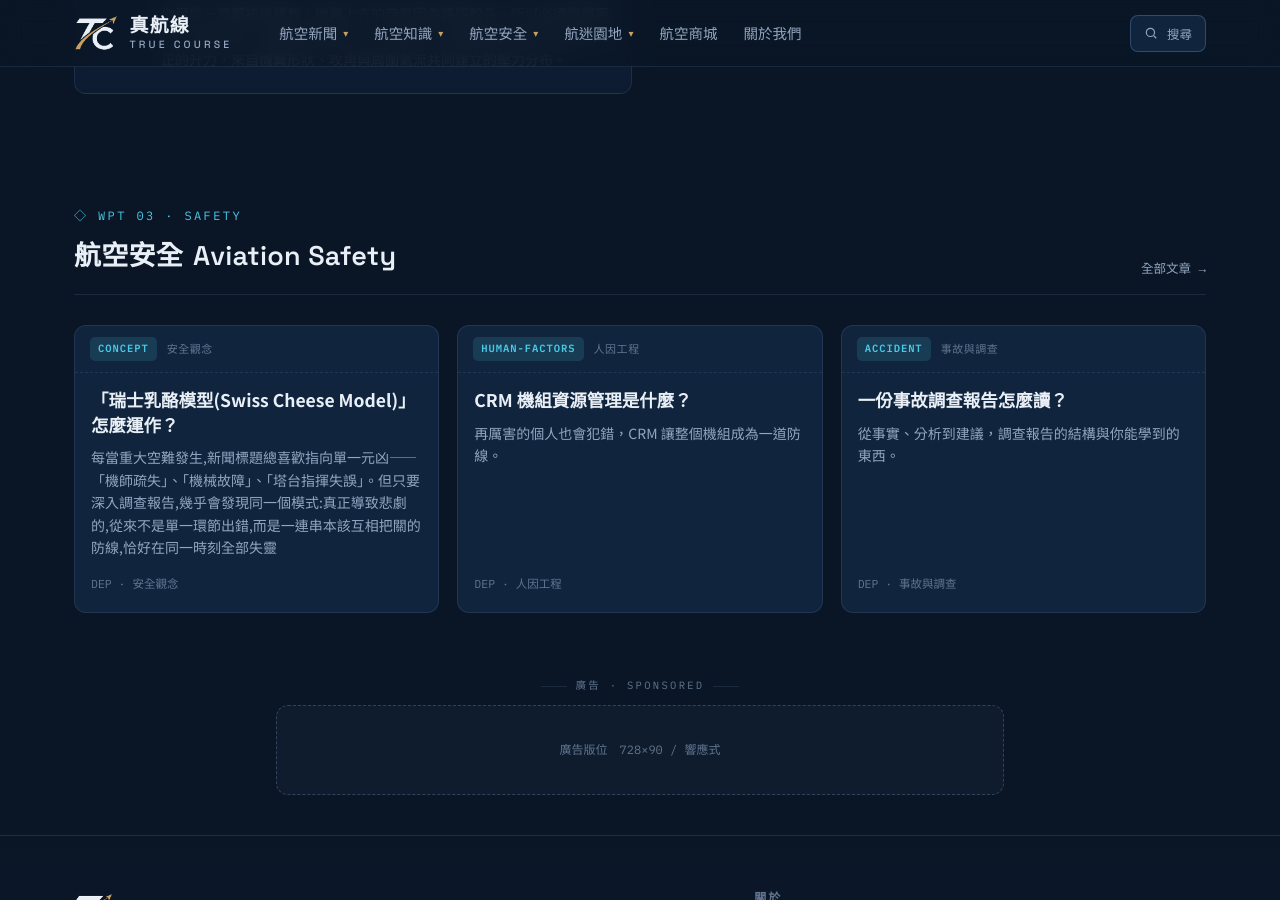
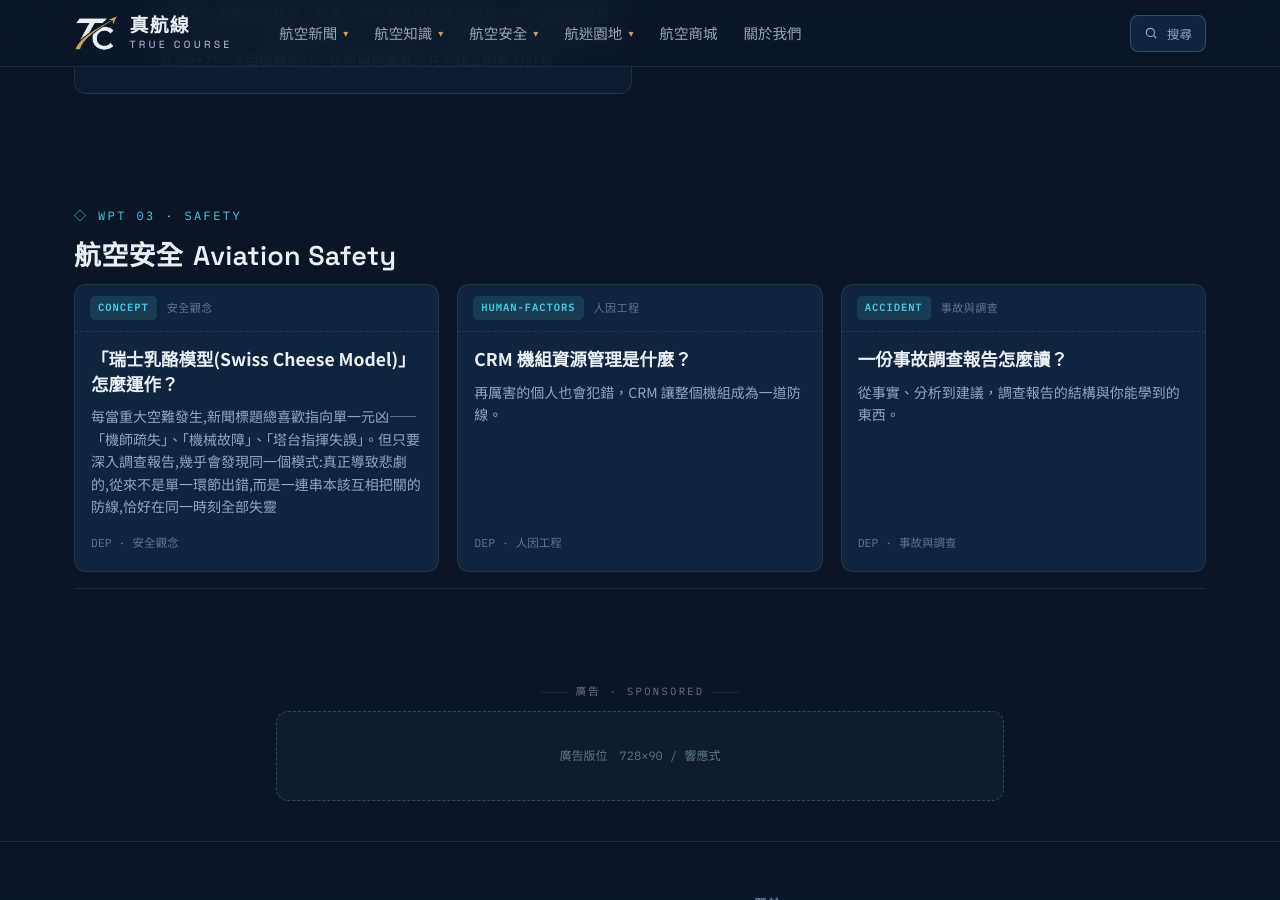
Before and after one commit to bill85412/tctw, a Jekyll site: the page built from index.html, in a window 1280 px wide and 900 px high, scrolled down 1888 px. Built offline with Jekyll 4.4.1, drawn with Linux system fonts in a browser that asks for light colours.

Commit message:
Update home.html

```diff
--- a/_layouts/home.html
+++ b/_layouts/home.html
@@ -56,7 +56,7 @@
 
 <section class="sec" id="safety">
   <div class="wrap">
-    <div class="sec-head reveal"><div class="l"><span class="wp">◇ WPT 03 · SAFETY</span><h2><span class="zh">航空安全</span>Aviation Safety</h2></div><a class="more" href="{{ '/safety/' | relative_url }}">全部文章 →</a></div>
+    <div class="sec-head reveal"><div class="l"><span class="wp">◇ WPT 03 · SAFETY</span><h2><span class="zh">航空安全</span>Aviation Safety</h2>
     <div class="news" id="safetygrid">
       {% assign safetylist = site.articles | where: "section", "safety" | sort: "date" | reverse %}
       {% for a in safetylist limit: 3 %}{% assign c = site.data.tax.categories[a.category] %}
```
